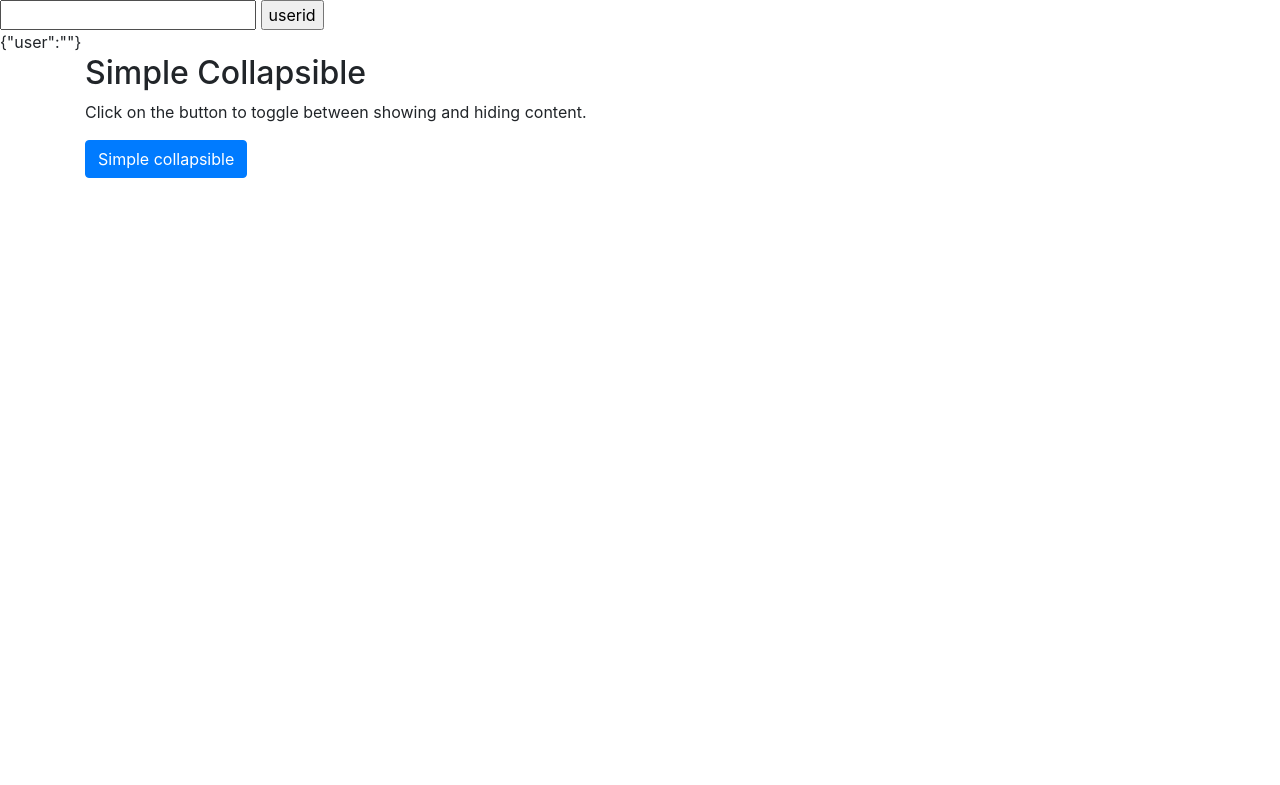
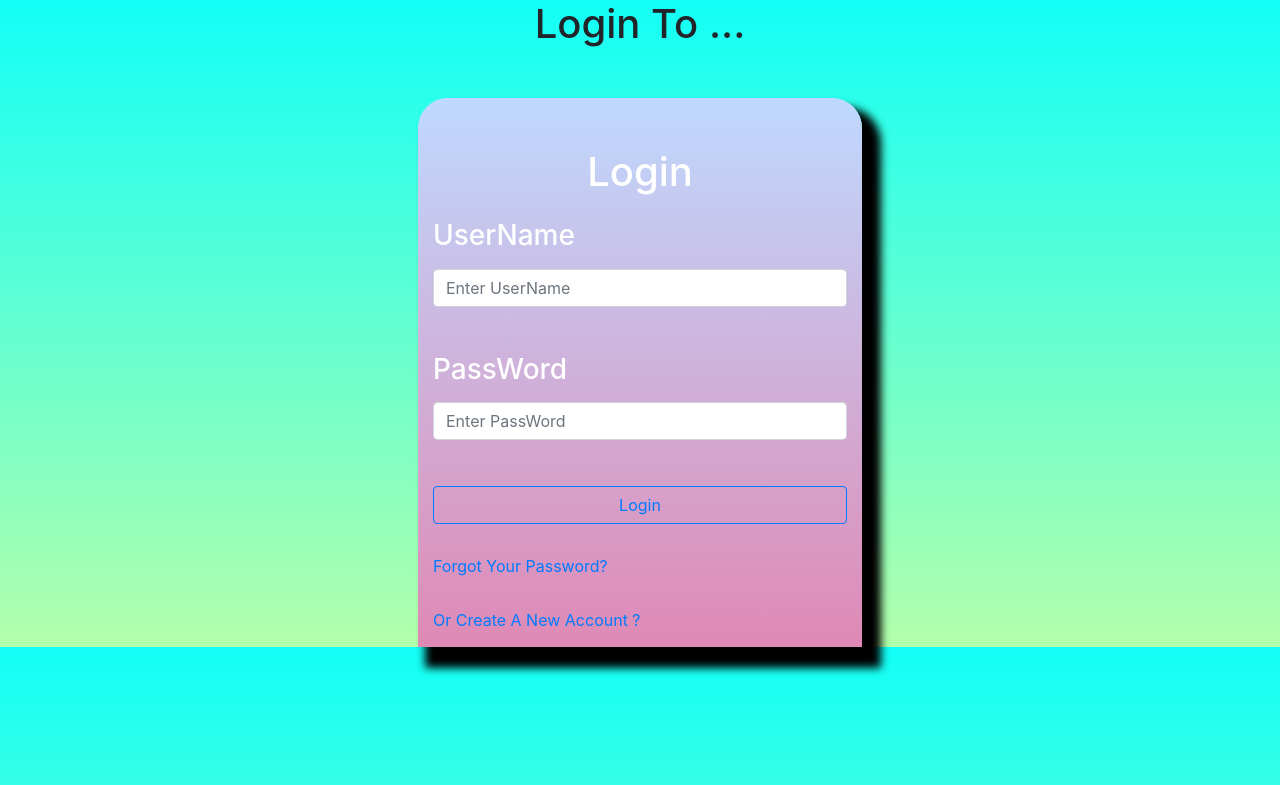
Before and after one commit to DISC-training/Tuan-Tuan-manageForm, a PHP site: page / in a window 1280 px wide. Shown: the top 785 px of the page. Run offline with PHP 8.4, Linux system fonts and the light colour scheme.

Commit message:
add page login first

```diff
--- /dev/null
+++ b/asset/css/style.css
@@ -0,0 +1,28 @@
+
+body{
+    background-image: linear-gradient(to top, #b3ffab 0%, #12fff7 100%);
+    height: 100%;
+}
+
+.loginBox{
+    width: 40%;
+    height: 80%;
+    background-image: linear-gradient(to top, #df89b5 0%, #bfd9fe 100%);
+    color: #fff;
+    margin-left: auto;
+    margin-right: auto;
+    margin-top: 50px;
+    display: block;
+    box-sizing: border-box;
+    border-radius: 30px 30px 0 0;
+    box-shadow: black  13px 15px 9px 6px;
+}
+.pd-myself{
+    padding: 15px;
+}
+.pd-title{
+    padding-top: 50px;
+}
+.mg-myself{
+
+}
--- a/index.php
+++ b/index.php
@@ -9,6 +9,7 @@
     <meta http-equiv="X-UA-Compatible" content="ie=edge">
     <title>ManageForm</title>
     <link rel="stylesheet" href="./asset/css/bootstrap.min.css" class="css"/>
+    <link rel="stylesheet" href="./asset/css/style.css" class="css">
     <script src="./asset/js/jquery-3.3.1.min.js"></script>
     <script src="./asset/js/bootstrap.js"></script>
     <script src="./asset/js/popper.min.js"></script>
--- a/view/home.php
+++ b/view/home.php
@@ -1,23 +1,32 @@
-<form action="index.php" method= "Get">
-    <input type="text" name="id" >
-    <input type="submit" value="userid">
-</form>
-<?php
-    echo $controller->data;
-    $data = json_decode($controller->data);
-    echo $data->user->pass;
-?>
 
-
-
-
+<body>
 <div class="container">
-  <h2>Simple Collapsible</h2>
-  <p>Click on the button to toggle between showing and hiding content.</p>
-  <button type="button" class="btn btn-primary" data-toggle="collapse" data-target="#demo">Simple collapsible</button>
-  <div id="demo" class="collapse">
-    Lorem ipsum dolor sit amet, consectetur adipisicing elit,
-    sed do eiusmod tempor incididunt ut labore et dolore magna aliqua. Ut enim ad minim veniam,
-    quis nostrud exercitation ullamco laboris nisi ut aliquip ex ea commodo consequat.
+  <h1 class="text-center mg-myself">
+    Login To ...
+  </h1>
+  <div class="loginBox">
+      <form action="HomeController.php" method= "Post">
+          <div class="pd-title">
+              <h1 class="text-center">Login</h1>
+          </div>
+          <div class="form-group pd-myself form-group-lg">
+        <label for="userName"><h3>UserName</h3></label>
+        <input type="Text" class="form-control inp-myself input-lg" id="userName" placeholder="Enter UserName">
+      </div>
+      <div class="form-group pd-myself">
+        <label for="PassWord"><h3>PassWord</h3></label>
+        <input type="password" class="form-control inp-myself"  id="PassWord" placeholder="Enter PassWord">
+      </div>
+      <div class=" pd-myself">
+      <button type="submit" class="btn btn-outline-primary form-control ">Login</button>
+            </div>
+      </form>
+            <div class="pd-myself">
+              <a href="#" class=" text-primary">Forgot Your Password?</a>
+            </div>
+            <div class="pd-myself">
+              <a href="#" class=" text-primary">Or Create A New Account ?</a>
+            </div>
   </div>
 </div>
+</body>
```
